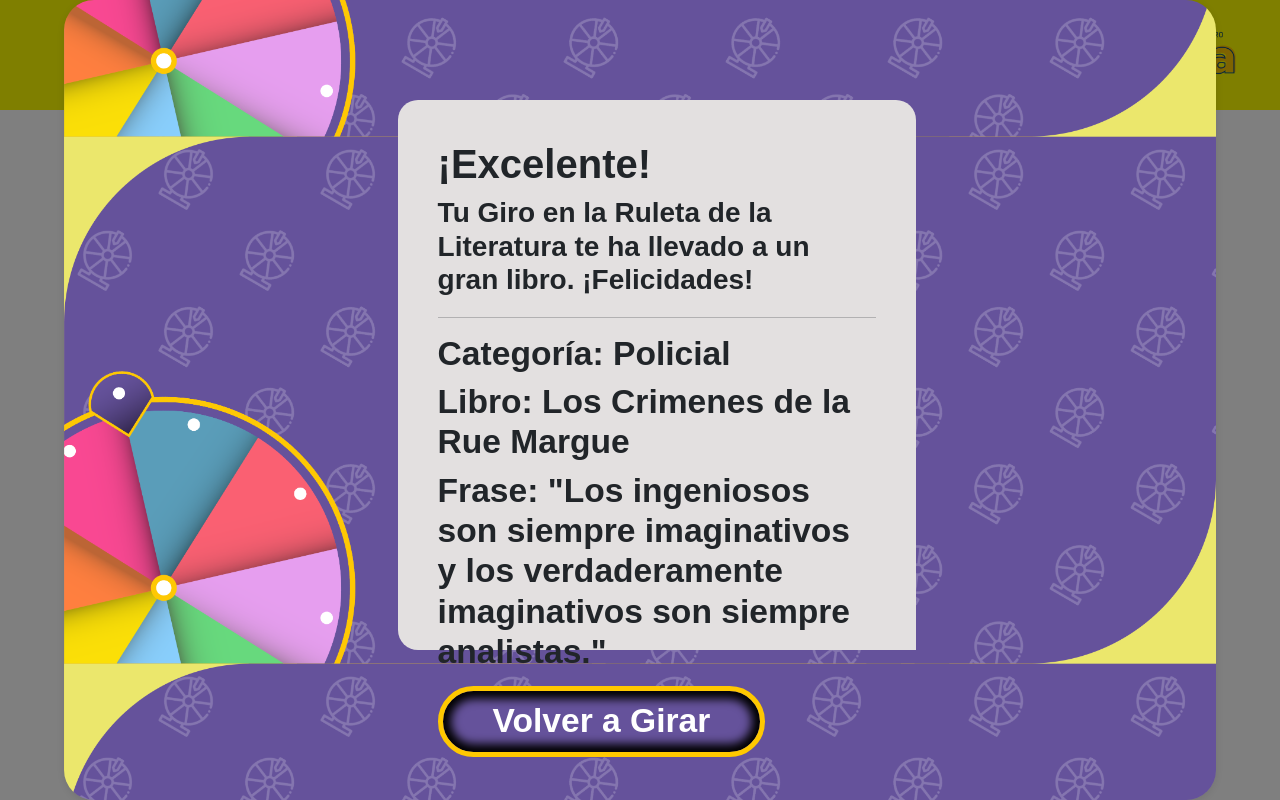
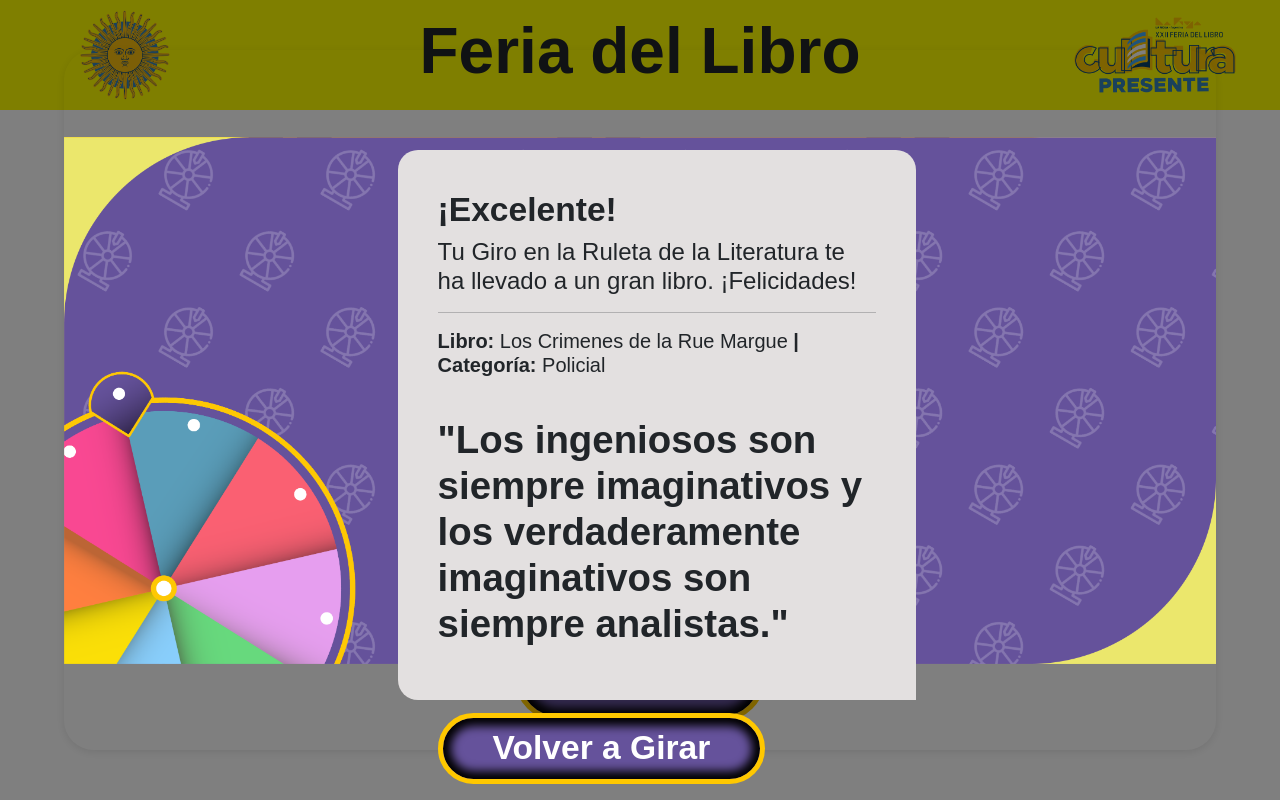
Before and after one commit to NachoXS15/FeriaDelLibro, a React (Vite) app: page /ruleta in a window 1280 px wide. Both pictures are taken after a click on the button "GIRAR". Built offline with nearby package versions, Linux system fonts and the light colour scheme; a web font is replaced by a local one.

Commit message:
updated styles for ruletaModal

```diff
--- a/src/components/Ruleta/SpinRuleta.tsx
+++ b/src/components/Ruleta/SpinRuleta.tsx
@@ -45,13 +45,12 @@ export default function SpinRuleta() {
                 onClose={closeModal}
                 content={
                     <>
-                        <h1>¡Excelente!</h1>
-                        <h3>Tu Giro en la Ruleta de la Literatura te ha llevado a un gran libro. ¡Felicidades!</h3>
+                        <h2 style={{fontSize: '0.7em'}}>¡Excelente!</h2>
+                        <h4>Tu Giro en la Ruleta de la Literatura te ha llevado a un gran libro. ¡Felicidades!</h4>
                         <hr />
                         <div className="modal-phrase-info">
-                            {selectedCategory && <h4>Categoría: <span>{selectedCategory}</span></h4>}
-                            {selectedBook && <h4>Libro: <span>{selectedBook.titulo}</span></h4>}
-                            {selectedPhrase && <h4>Frase: <span>"{selectedPhrase}"</span></h4>}
+                            {selectedCategory && selectedBook && <h5><strong>Libro:</strong> <span>{selectedBook.titulo}<strong> | Categoría:</strong> <span>{selectedCategory}</span></span></h5>}
+                            {selectedPhrase && <h3 className={selectedPhrase.length < 140 ? 'phrase-small' : 'phrase-big'}><span>"{selectedPhrase}"</span></h3>}
                         </div>
                     </>
                 }
--- a/src/styles/Ruleta.scss
+++ b/src/styles/Ruleta.scss
@@ -34,10 +34,11 @@
 
     .modal-content {
         width: 90%;
-        height: 800px;
+        height: 700px;
         background-image: url('/assets/imgs/ruleta_win_bg.webp');
         background-size: 100%;
         background-position: center;
+        background-repeat: no-repeat;
         padding: 20px;
         border-radius: 30px;
         box-shadow: 0 2px 10px rgba(0, 0, 0, 0.1);
@@ -56,18 +57,32 @@
         top: 100px;
 
         h1{
-            font-weight: 800;
+            font-weight: 700;
         }
 
-        h3{
+        h2{
+            font-weight: 600;
+        }
+
+        .phrase-small{
+            font-size: 0.8em;
             font-weight: 700;
-            margin-bottom: 20px;
+            margin-top: 40px;
+            margin-bottom: 60px;
         }
+        .phrase-big{
+            font-size: 0.58em;
+            font-weight: 700;
+            margin-top: 40px;
+            margin-bottom: 60px;
+        }
+
+
 
         .modal-phrase-info{
             h4{
                 font-size: 0.7em;
-                font-weight: 600;
+                font-weight: 400;
             }
         }
     }
```
